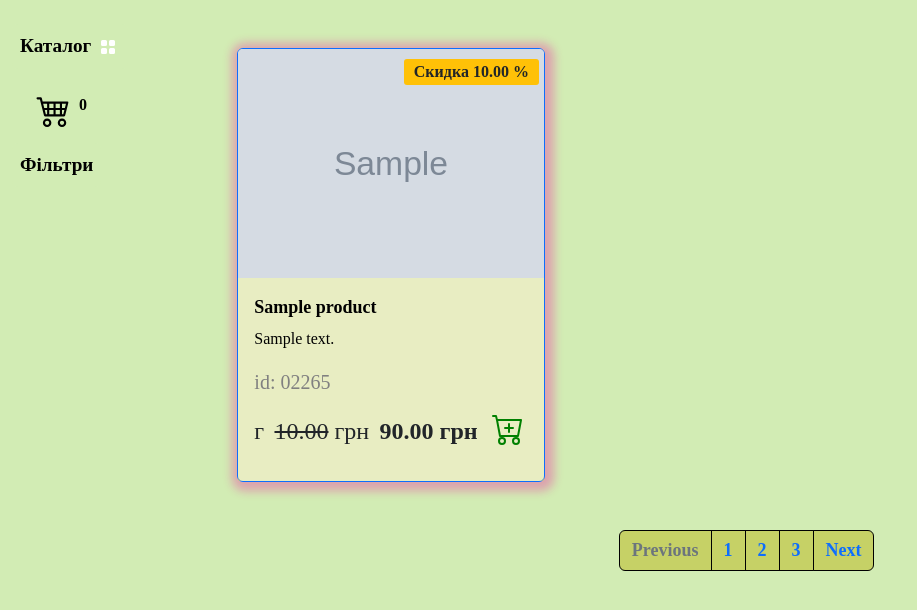
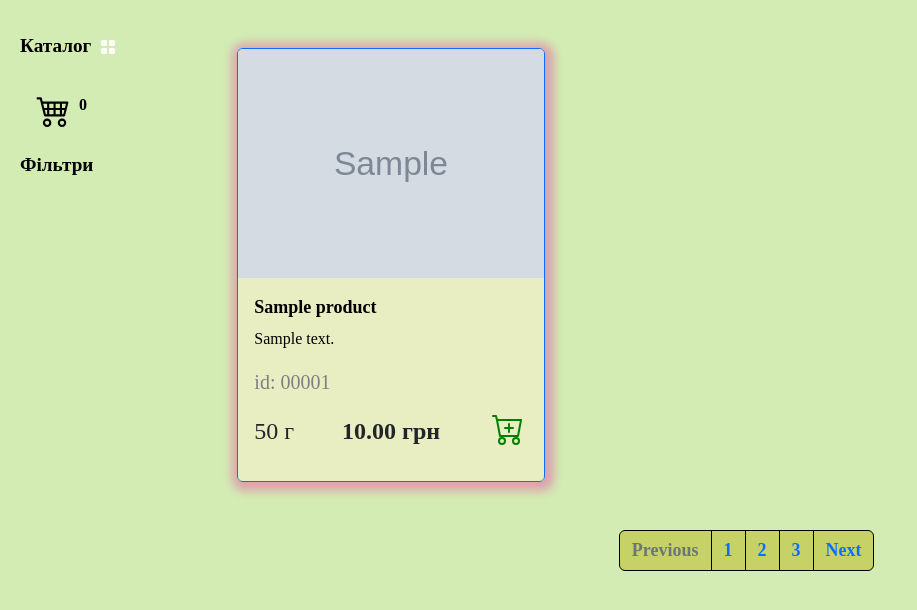
Before and after one commit to Avaake/house_of_tea, a Django app: page /catalog/ in a window 1280 px wide. Shown: the part 49-659 px from the top of the page, without its empty margins (0-917 px from the left). Run offline with Django 5.2, Linux system fonts and the light colour scheme; tables that the repository leaves empty hold one stand-in row (values such as "Sample post"); grey boxes marked "Sample" are stand-in pictures; some web fonts are replaced.

Commit message:
create tags "goods_tags" and creating a function and adding them to catalog.html

```diff
--- a/goods/models.py
+++ b/goods/models.py
@@ -55,3 +55,12 @@
 
     def __str__(self):
         return f"{self.name} - Кількість {self.quantity}"
+
+    def product_id(self):
+        return f"{self.id:05}"
+
+    def sell_price(self):
+        if self.discount:
+            return round(self.price - (self.price * self.discount) / 100, 2)
+
+        return self.price
--- a/goods/templates/goods/catalog.html
+++ b/goods/templates/goods/catalog.html
@@ -75,12 +75,17 @@
                         <h5 class="card-title"><a class="order-link-button"
                                                   href="/products/product.html">{{ product.name }}</a></h5>
                         <p class="card-text text-truncate">{{ product.description|truncatechars:35 }}</p>
-                        <p class="product_id">id: 02265</p>
+                        <p class="product_id">id: {{ product.product_id }}</p>
                         <div class="d-flex justify-content-between">
-                            <p>{{ product.weight}} г</p>
-                            <p><s>{{ product.price }}</s> грн</p>
-                            <p><strong>90.00 грн</strong></p>
-                            <span class="badge bg-warning text-dark">Скидка 10.00 %</span>
+                            {% if product.discount %}
+                                <p>50 г</p>
+                                <p><s>{{ product.price }}</s> грн</p>
+                                <p><strong>{{ product.sell_price }} грн</strong></p>
+                                <span class="badge bg-warning text-dark">Скидка {{ product.discount }} %</span>
+                            {% else %}
+                                <p>50 г</p>
+                                <p><strong>{{ product.price }} грн</strong></p>
+                            {% endif %}
                             <!-- <p><strong>100.00 $</strong></p> -->
                             <a href="#" class="btn basket-add">
                                 <img class="mx-1" src="{% static 'source/icons/cart-plus.svg' %}" alt="Catalog Icon"
--- /dev/null
+++ b/goods/templatetags/goods_tags.py
@@ -0,0 +1,11 @@
+from django import template
+
+from goods.models import Categories
+
+
+register = template.Library()
+
+
+@register.simple_tag
+def tag_categories():
+    return Categories.objects.all()
--- a/main/views.py
+++ b/main/views.py
@@ -5,12 +5,10 @@
 
 
 def index(request):
-    categories = Categories.objects.all()
 
     context = {
         "title": "Home - Головна",
         "content": "Магазин чаю House of Tea",
-        "categories": categories,
     }
 
     return render(
--- a/templates/base.html
+++ b/templates/base.html
@@ -1,4 +1,5 @@
 {% load static %}
+{% load goods_tags %}
 
 <!DOCTYPE html>
 <html lang="en">
@@ -80,6 +81,7 @@
                              height="16">
                     </button>
                     <ul class="dropdown-menu sidebar-cat-menu" data-bs-theme="dark">
+                        {% tag_categories as categories %}
                         {% for category in categories %}
                             <li><a class="dropdown-item text-dark" href="{% url 'goods:index' %}">{{ category.name }}</a></li>
                         {% endfor %}
```
Also changed, not shown: goods/templatetags/__init__.py (added).
